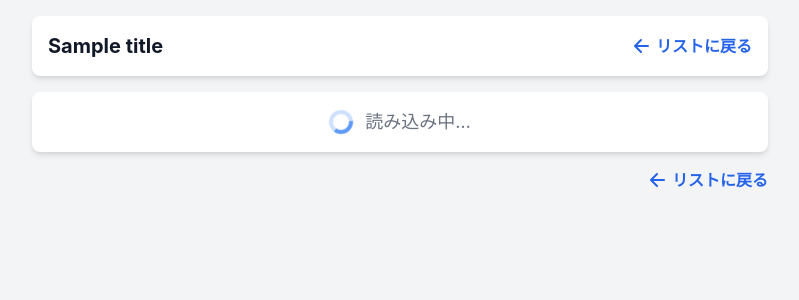
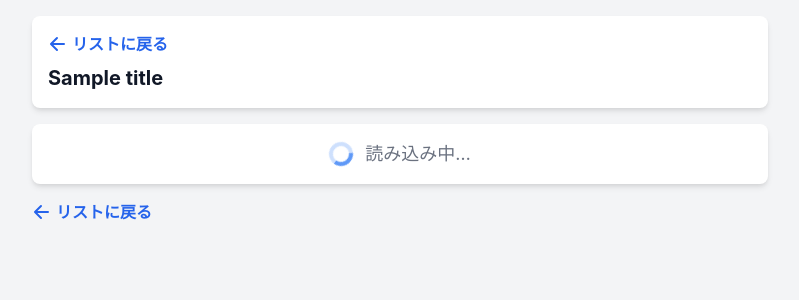
Before and after one commit to Neko-Kuroi/flask_manga, a Flask app: template manga_viwer/templates/reader.html in a window 1280 px wide. Shown: the top 300 px of the page, without its empty margins (240-1039 px from the left). Run offline with Flask 2, Linux system fonts and the light colour scheme; the template is opened without the code that fills it: most values are stand-ins (such as "Sample title", 1, 10 or a date in 2020); some libraries are stand-ins or nearby versions.

Commit message:
refactor: Adjust reader page layout
- Move the "Back to list" link above the title.
- Align both top and bottom links to the left for consistency.

```diff
--- a/manga_viwer/templates/reader.html
+++ b/manga_viwer/templates/reader.html
@@ -25,14 +25,14 @@
 </head>
 <body class="bg-gray-100 text-gray-800">
     <div class="container mx-auto p-4 max-w-3xl">
-        <div class="flex justify-between items-center mb-4 p-4 bg-white rounded-lg shadow-md">
-            <h1 class="text-xl font-bold text-gray-900">{{ title }}</h1>
-            <a href="/" class="text-blue-600 hover:text-blue-800 font-semibold flex items-center">
+        <div class="mb-4 p-4 bg-white rounded-lg shadow-md">
+            <a href="/" class="text-blue-600 hover:text-blue-800 font-semibold flex items-center mb-2">
                 <svg xmlns="http://www.w3.org/2000/svg" class="h-5 w-5 mr-1" viewBox="0 0 20 20" fill="currentColor">
                     <path fill-rule="evenodd" d="M9.707 16.707a1 1 0 01-1.414 0l-6-6a1 1 0 010-1.414l6-6a1 1 0 011.414 1.414L5.414 9H16a1 1 0 110 2H5.414l4.293 4.293a1 1 0 010 1.414z" clip-rule="evenodd" />
                 </svg>
                 リストに戻る
             </a>
+            <h1 class="text-xl font-bold text-gray-900">{{ title }}</h1>
         </div>
 
         <div id="reader-content"
@@ -49,7 +49,7 @@
             </p>
         </div>
 
-        <div class="flex justify-end mt-4">
+        <div class="flex justify-start mt-4">
             <a href="/" class="text-blue-600 hover:text-blue-800 font-semibold flex items-center">
                 <svg xmlns="http://www.w3.org/2000/svg" class="h-5 w-5 mr-1" viewBox="0 0 20 20" fill="currentColor">
                     <path fill-rule="evenodd" d="M9.707 16.707a1 1 0 01-1.414 0l-6-6a1 1 0 010-1.414l6-6a1 1 0 011.414 1.414L5.414 9H16a1 1 0 110 2H5.414l4.293 4.293a1 1 0 010 1.414z" clip-rule="evenodd" />
```
